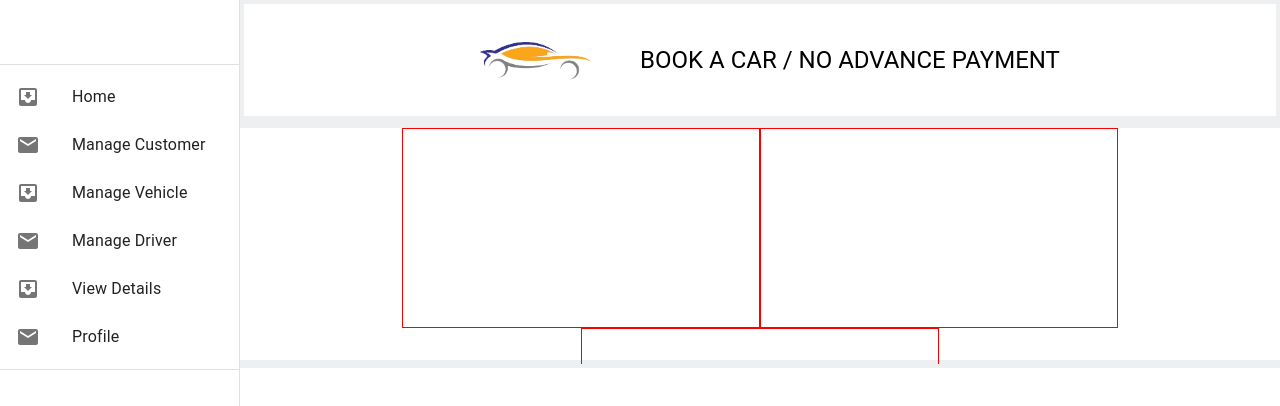
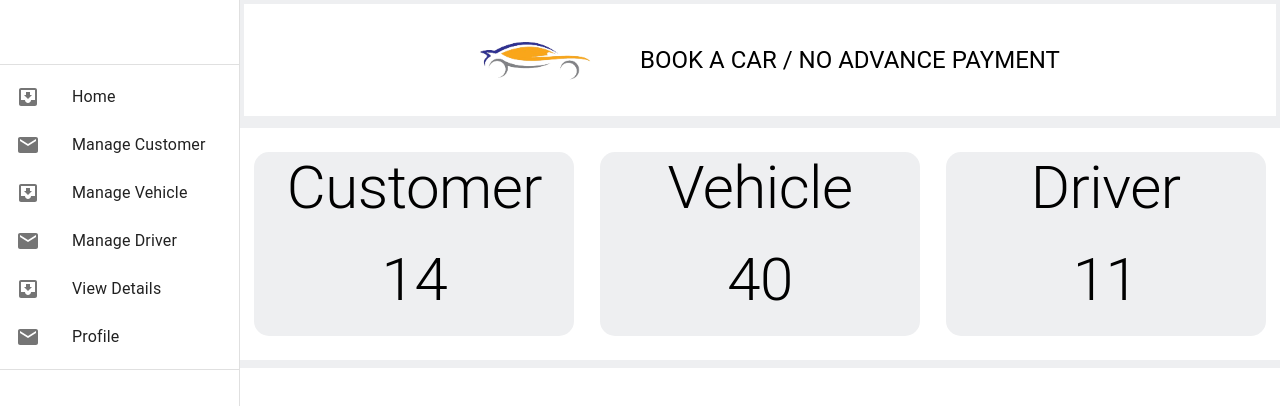
Before and after one commit to RasinthaDilshanJayarathne/Car-Rental-System-React_FrontEnd, a React (Create React App) app: page /admin in a window 1280 px wide. Shown: the top 406 px of the page. Built offline with nearby package versions, Linux system fonts and the light colour scheme; the HTML template or start-up script is replaced by a standard one.

Commit message:
Updating

```diff
--- a/src/pages/AdminDashboard/index.jsx
+++ b/src/pages/AdminDashboard/index.jsx
@@ -95,9 +95,36 @@ function AdminDashboard(props) {
                 </Grid>
                 <Grid className={classes.adminContainer}>
                     <Grid className={classes.tottalCard}>
-                        <Grid className={classes.subTotalCard}></Grid>
-                        <Grid className={classes.subTotalCard}></Grid>
-                        <Grid className={classes.subTotalCard}></Grid>
+                        <Grid className={classes.subTotalCard}>
+                            <Grid className={classes.minSubTotalCrd}>
+                                <Grid className={classes.cardDetail}>
+                                    <Typography variant="h2" gutterBottom component="div">Customer</Typography>
+                                </Grid>
+                                <Grid className={classes.cardDetail}>
+                                    <Typography variant="h2" gutterBottom component="div">14</Typography>
+                                </Grid>
+                            </Grid>
+                        </Grid>
+                        <Grid className={classes.subTotalCard}>
+                            <Grid className={classes.minSubTotalCrd}>
+                                <Grid className={classes.cardDetail}>
+                                    <Typography variant="h2" gutterBottom component="div">Vehicle</Typography>
+                                </Grid>
+                                <Grid className={classes.cardDetail}>
+                                    <Typography variant="h2" gutterBottom component="div">40</Typography>
+                                </Grid>
+                            </Grid>
+                        </Grid>
+                        <Grid className={classes.subTotalCard}>
+                            <Grid className={classes.minSubTotalCrd}>
+                                <Grid className={classes.cardDetail}>
+                                    <Typography variant="h2" gutterBottom component="div">Driver</Typography>
+                                </Grid>
+                                <Grid className={classes.cardDetail}>
+                                    <Typography variant="h2" gutterBottom component="div">11</Typography>
+                                </Grid>
+                            </Grid>
+                        </Grid>
                     </Grid>
                     <Grid className={classes.card}>
 
--- a/src/pages/AdminDashboard/styles.js
+++ b/src/pages/AdminDashboard/styles.js
@@ -39,12 +39,12 @@ export const styleSheet = {
     tottalCard:{
         height: '30vh',
         width: '84vw',
-        backgroundColor: 'white',
         display: 'flex',
         flexWrap: 'wrap',
         alignItems:'center',
         justifyContent:'center',
         flexDirection: 'row',
+        backgroundColor: 'white',
         //border:'1px solid red',
         border:'4px solid #eeeff1'
     },
@@ -56,7 +56,32 @@ export const styleSheet = {
     },
     subTotalCard:{
         height: '25vh',
-        width: '28vw',
-        border:'1px solid red',
+        width: '27vw',
+        display: 'flex',
+        flexWrap: 'wrap',
+        alignItems:'center',
+        justifyContent:'center',
+        flexDirection: 'column',
+    },
+    minSubTotalCrd:{
+        width:'25vw',
+        height:'23vh',
+        backgroundColor: 'red',
+        borderRadius:'15px',
+        backgroundColor:'#eeeff1',
+        display: 'flex',
+        flexWrap: 'wrap',
+        alignItems:'center',
+        justifyContent:'center',
+        flexDirection: 'column',
+    },
+    cardDetail:{
+        width:'25vw',
+        height:'11.5vh',
+        display: 'flex',
+        flexWrap: 'wrap',
+        alignItems:'center',
+        justifyContent:'center',
+        flexDirection: 'column',
     }
 }
```
